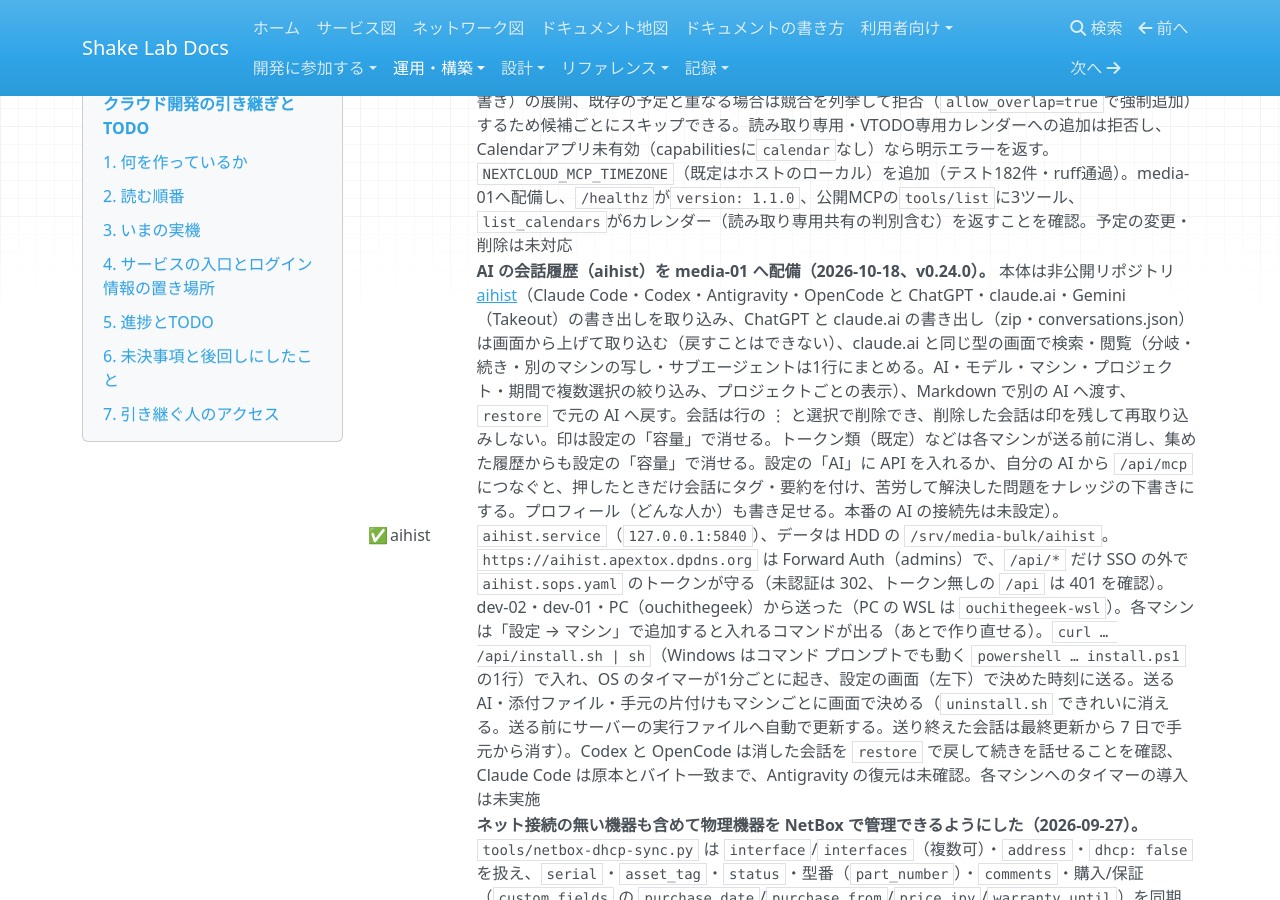
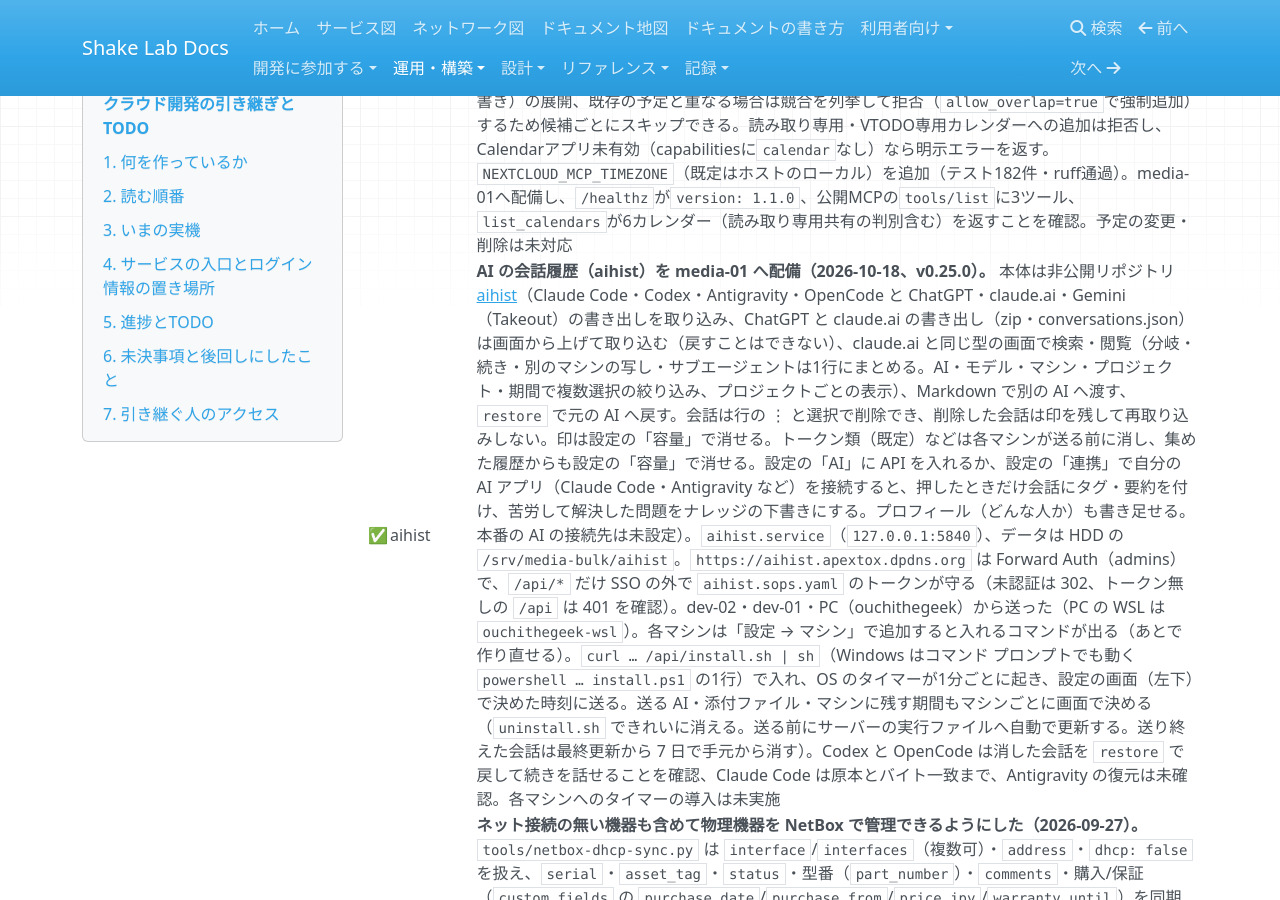
Before and after one commit to rurutheGeek/shake-cloud, an MkDocs documentation site: the page built from docs/operations/handover.md, in a window 1280 px wide and 900 px high, scrolled down 19835 px. Built offline with MkDocs 1.6.1, drawn with Linux system fonts in a browser that asks for light colours; nearby versions of some CDN libraries; a script that is not in the unit is left out.

Commit message:
chore(aihist): v0.25.0（設定の「連携」でアプリを接続する）へ上げて配備する
Co-Authored-By: Claude Opus 5.5 <noreply@anthropic.com>

```diff
--- a/docs/operations/handover.md
+++ b/docs/operations/handover.md
@@ -220,7 +220,7 @@ sops --decrypt platform/sops/pve-users.sops.yaml
 | ✅ | Homarr | **ゲーム1の隔離ダウンロードのタイルをHomarrへ追加（2026-10-06）。** `stacks/homarr/apps.json` に「ダウンロード（qBittorrent）」（`https://torrent.play.apextox.dpdns.org`。未認証は302でAuthentikへ）と「ダウンロード（検疫）」（`https://play.apextox.dpdns.org/download`。ゲームポータルから分離した別コンテナ、ポータルSSOを共用。`/download/healthz` 200・未認証は303でログインへ）を追加し、`homarr.yml` でapps-01へ配備（35 apps・0 tiles removed）。torrent側の利用者ブラウザでのSSOログイン完了は未確認 | [Homarr](../services/homarr.md) |
 | 🟨 | Nextcloudアプリ | **自作の印刷・LocalSend送信を公開リポジトリへ切り出し、App Store公開の準備をした（2026-09-26）。** `cups_print`（[nextcloud-cups-print](https://github.com/rurutheGeek/nextcloud-cups-print)）と `localsend_share`（[nextcloud-localsend](https://github.com/rurutheGeek/nextcloud-localsend)）を作成し、各 `v1.0.2` をGitHub Releaseで配布。media-01は `manage.py custom-apps` で導入し旧 `shake_print`・`shake_localsend` を撤去（残る自作は `shake_tags` のみ）。中継は `stacks/print-api`・`stacks/localsend-send` を同じ実装へ更新。**実機確認（NC33）**: 印刷はPDFとMarkdown、ダイアログ（部数・カラー・ページ範囲）、LocalSendは実端末へ送信成功。LocalSendはmulticast応答がSG（22/80/443/53317のみ）で戻らないため、`LOCALSEND_SEND_SCAN` の外向き走査（HTTP legacy discovery）を追加。**プリンターはDHCPで `192.168.10.9`→`192.168.10.3` へ移動しており、キューをmDNS名 `ipp://cA5E9FB00000.local/ipp/print` に変更**（`cups_printer_uri`）。トークンはSOPS・実機・アプリ設定をローテーション済み。**外部レビューを受けて1.0.2で修正（Content-Length明示・中継エラー本文の表示・devicesのLANアドレス許可・トークン比較）。証明書は[PR #1272](https://github.com/nextcloud/app-certificate-requests/pull/1272)・[#1273](https://github.com/nextcloud/app-certificate-requests/pull/1273)を提出済み（署名待ち）。常用はNC33のまま（NC35は使い捨てコンテナで有効化・ルート・設定画面・JS配信のみ確認）** | [nextcloud.md](nextcloud.md)・[printer.md](../services/printer.md)・[D06](../development/D06-localsend.md)・[D08](../development/D08-nextcloud-print.md) |
 | ✅ | Nextcloud MCP | **Nextcloud MCPサーバを公開リポジトリへ切り出し、media-01をリリース取得方式へ移行（2026-09-26）。** [nextcloud-mcp](https://github.com/rurutheGeek/nextcloud-mcp) を作成して `v1.0.0` を公開、外部レビューを受けて `v1.0.1` に更新（tools/call前のwhoami必須化・タグreadのstat・write-denyの祖先拒否と展開メンバー検査・max_bytes検証・アーカイブ事前サイズ検査・Origin検証。標準ライブラリのみ・16ツール・テスト139件・Docker/GHCR対応）。呼び出し元の資格情報でNextcloudのACLに従うパススルー認証は不変。音楽ルートと追加の書き込み禁止プレフィックスをenv化し、tag-api連携はURLとトークンの両方があるときだけタグ3ツールを公開するようオプション化した。media-01は `group_vars/media.yml` の `nextcloud_mcp_version`/`_sha256` で固定したリリース資産をプレイが取得する。実機で `/healthz`（`version: 1.0.1`・`tag_tools: true`）とMCP接続からの `whoami`・MusicBrainz検索を確認。**2026-09-28: `v1.1.0`へ更新し、CalDAVカレンダー3ツール（`nextcloud_list_calendars`・`nextcloud_list_events`・`nextcloud_create_event`）を追加。** 繰り返し予定（`DAILY`/`WEEKLY`/`MONTHLY`/`YEARLY`、`COUNT`/`UNTIL`/`BYDAY`/`EXDATE`・上書き）の展開、既存の予定と重なる場合は競合を列挙して拒否（`allow_overlap=true`で強制追加）するため候補ごとにスキップできる。読み取り専用・VTODO専用カレンダーへの追加は拒否し、Calendarアプリ未有効（capabilitiesに`calendar`なし）なら明示エラーを返す。`NEXTCLOUD_MCP_TIMEZONE`（既定はホストのローカル）を追加（テスト182件・ruff通過）。media-01へ配備し、`/healthz`が`version: 1.1.0`、公開MCPの`tools/list`に3ツール、`list_calendars`が6カレンダー（読み取り専用共有の判別含む）を返すことを確認。予定の変更・削除は未対応 | [nextcloud-mcp.md](nextcloud-mcp.md)・[A06](../development/A06-nextcloud-mcp.md) |
-| ✅ | aihist | **AI の会話履歴（aihist）を media-01 へ配備（2026-10-18、v0.24.0）。** 本体は非公開リポジトリ [aihist](https://github.com/rurutheGeek/aihist)（Claude Code・Codex・Antigravity・OpenCode と ChatGPT・claude.ai・Gemini（Takeout）の書き出しを取り込み、ChatGPT と claude.ai の書き出し（zip・conversations.json）は画面から上げて取り込む（戻すことはできない）、claude.ai と同じ型の画面で検索・閲覧（分岐・続き・別のマシンの写し・サブエージェントは1行にまとめる。AI・モデル・マシン・プロジェクト・期間で複数選択の絞り込み、プロジェクトごとの表示）、Markdown で別の AI へ渡す、`restore` で元の AI へ戻す。会話は行の ⋮ と選択で削除でき、削除した会話は印を残して再取り込みしない。印は設定の「容量」で消せる。トークン類（既定）などは各マシンが送る前に消し、集めた履歴からも設定の「容量」で消せる。設定の「AI」に API を入れるか、自分の AI から `/api/mcp` につなぐと、押したときだけ会話にタグ・要約を付け、苦労して解決した問題をナレッジの下書きにする。プロフィール（どんな人か）も書き足せる。本番の AI の接続先は未設定）。`aihist.service`（`127.0.0.1:5840`）、データは HDD の `/srv/media-bulk/aihist`。`https://aihist.apextox.dpdns.org` は Forward Auth（admins）で、`/api/*` だけ SSO の外で `aihist.sops.yaml` のトークンが守る（未認証は 302、トークン無しの `/api` は 401 を確認）。dev-02・dev-01・PC（ouchithegeek）から送った（PC の WSL は `ouchithegeek-wsl`）。各マシンは「設定 → マシン」で追加すると入れるコマンドが出る（あとで作り直せる）。`curl … /api/install.sh | sh`（Windows はコマンド プロンプトでも動く `powershell … install.ps1` の1行）で入れ、OS のタイマーが1分ごとに起き、設定の画面（左下）で決めた時刻に送る。送る AI・添付ファイル・手元の片付けもマシンごとに画面で決める（`uninstall.sh` できれいに消える。送る前にサーバーの実行ファイルへ自動で更新する。送り終えた会話は最終更新から 7 日で手元から消す）。Codex と OpenCode は消した会話を `restore` で戻して続きを話せることを確認、Claude Code は原本とバイト一致まで、Antigravity の復元は未確認。各マシンへのタイマーの導入は未実施 | [aihist.md](aihist.md) |
+| ✅ | aihist | **AI の会話履歴（aihist）を media-01 へ配備（2026-10-18、v0.25.0）。** 本体は非公開リポジトリ [aihist](https://github.com/rurutheGeek/aihist)（Claude Code・Codex・Antigravity・OpenCode と ChatGPT・claude.ai・Gemini（Takeout）の書き出しを取り込み、ChatGPT と claude.ai の書き出し（zip・conversations.json）は画面から上げて取り込む（戻すことはできない）、claude.ai と同じ型の画面で検索・閲覧（分岐・続き・別のマシンの写し・サブエージェントは1行にまとめる。AI・モデル・マシン・プロジェクト・期間で複数選択の絞り込み、プロジェクトごとの表示）、Markdown で別の AI へ渡す、`restore` で元の AI へ戻す。会話は行の ⋮ と選択で削除でき、削除した会話は印を残して再取り込みしない。印は設定の「容量」で消せる。トークン類（既定）などは各マシンが送る前に消し、集めた履歴からも設定の「容量」で消せる。設定の「AI」に API を入れるか、設定の「連携」で自分の AI アプリ（Claude Code・Antigravity など）を接続すると、押したときだけ会話にタグ・要約を付け、苦労して解決した問題をナレッジの下書きにする。プロフィール（どんな人か）も書き足せる。本番の AI の接続先は未設定）。`aihist.service`（`127.0.0.1:5840`）、データは HDD の `/srv/media-bulk/aihist`。`https://aihist.apextox.dpdns.org` は Forward Auth（admins）で、`/api/*` だけ SSO の外で `aihist.sops.yaml` のトークンが守る（未認証は 302、トークン無しの `/api` は 401 を確認）。dev-02・dev-01・PC（ouchithegeek）から送った（PC の WSL は `ouchithegeek-wsl`）。各マシンは「設定 → マシン」で追加すると入れるコマンドが出る（あとで作り直せる）。`curl … /api/install.sh | sh`（Windows はコマンド プロンプトでも動く `powershell … install.ps1` の1行）で入れ、OS のタイマーが1分ごとに起き、設定の画面（左下）で決めた時刻に送る。送る AI・添付ファイル・マシンに残す期間もマシンごとに画面で決める（`uninstall.sh` できれいに消える。送る前にサーバーの実行ファイルへ自動で更新する。送り終えた会話は最終更新から 7 日で手元から消す）。Codex と OpenCode は消した会話を `restore` で戻して続きを話せることを確認、Claude Code は原本とバイト一致まで、Antigravity の復元は未確認。各マシンへのタイマーの導入は未実施 | [aihist.md](aihist.md) |
 | ✅ | NetBox 資産台帳 | **ネット接続の無い機器も含めて物理機器を NetBox で管理できるようにした（2026-09-27）。** `tools/netbox-dhcp-sync.py` は `interface`/`interfaces`（複数可）・`address`・`dhcp: false` を扱え、`serial`・`asset_tag`・`status`・型番（`part_number`）・`comments`・購入/保証（`custom_fields` の `purchase_date`/`purchase_from`/`price_jpy`/`warranty_until`）を同期（宣言が無い項目は画面側の値を消さない）。address の無い MAC は dnsmasq に名前だけ付ける（重複は畳む）。`power_ports`/`power_outlets` と `cables`（端点は interface / power_port / power_outlet、type は `cat6a`・`power` など）で接続図を作れる。`platform/netbox/devices.yaml` に役割20種・製造元・型番を追加し、購入品と家電から管理価値のある機器を登録（開発ボード、UPS×2、HDD/SSD、PC周辺、モニター、マイク、カメラ、ガジェット、工具、SDカード5枚、ONU、ヘルシオ/ホットクック/洗濯機/エアコン/REGZA、家族のスマホ3台、SwitchBot 開閉センサー、Eufy SmartTrack。計70台）。ケーブル11本（ネット幹線6＋UPS1 バッテリー口5。UPS2 は予備）。aterm は PA-WG1200HP、Redmi は Xiaomi、Echo は Amazon へ修正。PC3台はスペックを記録し役割を Desktop/Laptop へ。`ensure` は冪等、`pull`/`push` も通過。ケーブル・電源タップ・充電器・電子部品は載せない方針（主要な幹線と UPS 接続だけ接続図にする）。**残りは各機器のシリアル、PC3台のメーカ・型番、Wi-Fi 家電の MAC、TL-SG605 の port 番号確認、unknown-43/84 の正体** | [netbox.md](netbox.md#assets) |
 | ✅ | パスキー | **パスワードレスの自動入力が出ない原因を特定し、discoverable（resident key）を必須化（2026-09-27）。** サーバー側（識別ステージの `passkey_challenge`・`autocomplete="username webauthn"`・パスワード/検証段を飛ばす既定ポリシー）は正常で、原因は登録済みBitwardenパスキーが2要素専用（非discoverable）だったこと。MFAでは使えており（`last_t`＝2026-09-26 09:51の本人ログインと一致）、`allowCredentials: []` の自動入力にだけ出ない症状だった。WebAuthn setupステージ `default-authenticator-webauthn-setup` を `resident_key_requirement: required` へ変更し、`configure.py` が冪等に適用（実機にも適用済み）。**2026-09-27より前に登録したパスキーは削除して登録し直しが必要。** Firefoxはユーザー名欄のパスキー自動入力に非対応（Chrome/Edge/Safariを使う） | [identity.md](identity.md#パスキーだけでログインするパスワードレス) |
 | ✅ | セッション | **再ログイン頻度を下げた（2026-09-27）。** 実機DBで、認証セッションがブラウザー終了＋サーバー側24時間（tenant `default_token_duration: days=1`）で切れていた。`configure.py` が `default-authentication-login` の `remember_me_offset` を `days=30` にし、ログイン最後の「Stay signed in?」で **Yes** のときだけ30日保持（Noは従来どおり）。実機にも適用済み。常時30日にする場合は同ステージの `session_duration: days=30` | [identity.md](identity.md#再ログインを減らすセッション保持) |
```
Also changed, not shown: 1 other file.
